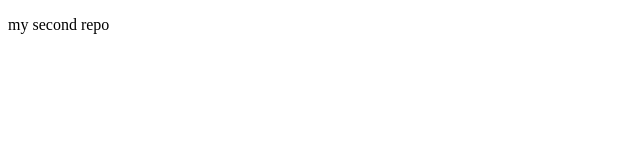
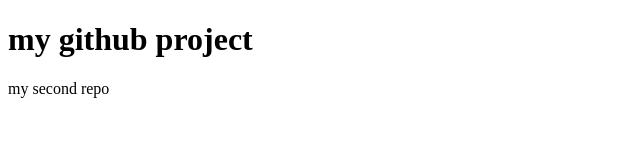
Before and after one commit to pujadey48/my-second-repo, a plain HTML site: page index.html in a window 1280 px wide. Shown: the whole page, without its empty margins (0-640 px from the left). Drawn offline with Linux system fonts and the light colour scheme.

Commit message:
header paragraph added

```diff
--- a/index.html
+++ b/index.html
@@ -7,6 +7,8 @@
     <title>my second repo</title>
 </head>
 <body>
+    <h1>my github project</h1>
     <p>my second repo</p>
+
 </body>
 </html>
--- /dev/null
+++ b/style.css
@@ -0,0 +1,6 @@
+h1{
+    color: blue;
+}
+p{
+    color: blueviolet;
+}
```
